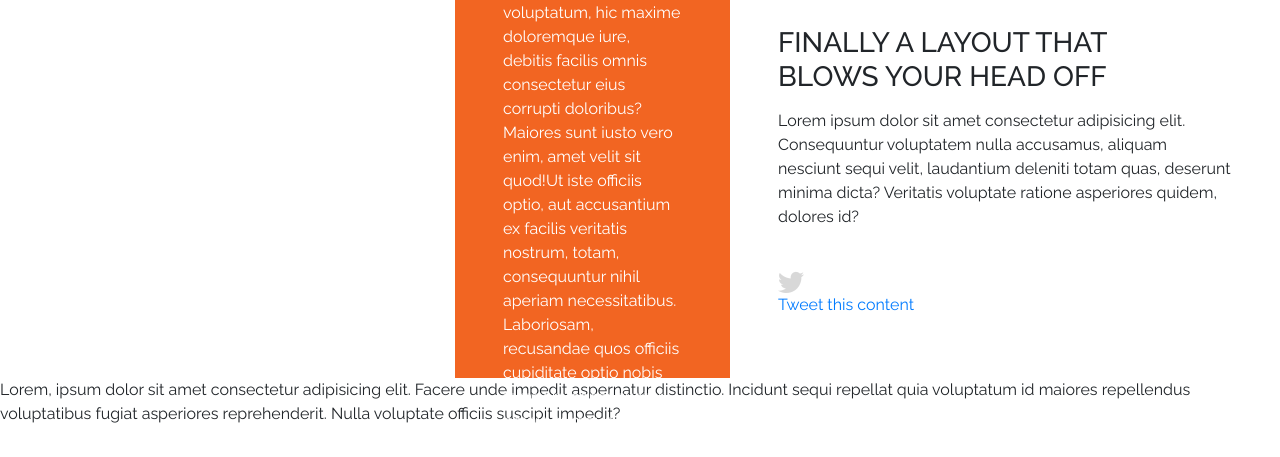
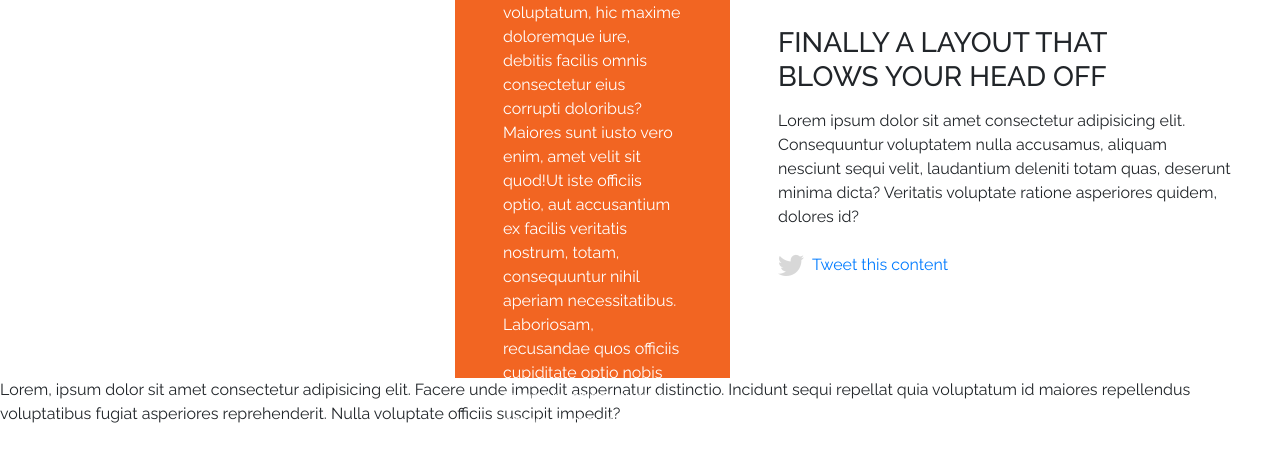
Before and after one commit to jahanzaibmaqsood/Design-to-Html-, a plain HTML site: page index.html in a window 1280 px wide. Shown: the part 1222-1679 px from the top of the page. Drawn offline with Linux system fonts and the light colour scheme.

Commit message:
Changes.

```diff
--- a/index.html
+++ b/index.html
@@ -100,10 +100,10 @@
         <p class="mt-3">Lorem ipsum dolor sit amet consectetur adipisicing elit. Consequuntur voluptatem nulla
           accusamus, aliquam nesciunt sequi velit, laudantium deleniti totam quas, deserunt minima dicta? Veritatis
           voluptate ratione asperiores quidem, dolores id?</p>
-        <div class="twitter-link pt-4 ">
-          <a href="javascript:void(0);" class="image">
+        <div class="mt-4">
+          <a href="javascript:void(0);" class="d-flex align-items-center">
             <img src="images/twitter link.png" alt="">
-            <p class="d-inherit">Tweet this content</p>
+            <p class="m-0 ml-2">Tweet this content</p>
           </a>
         </div>
       </div>
```
